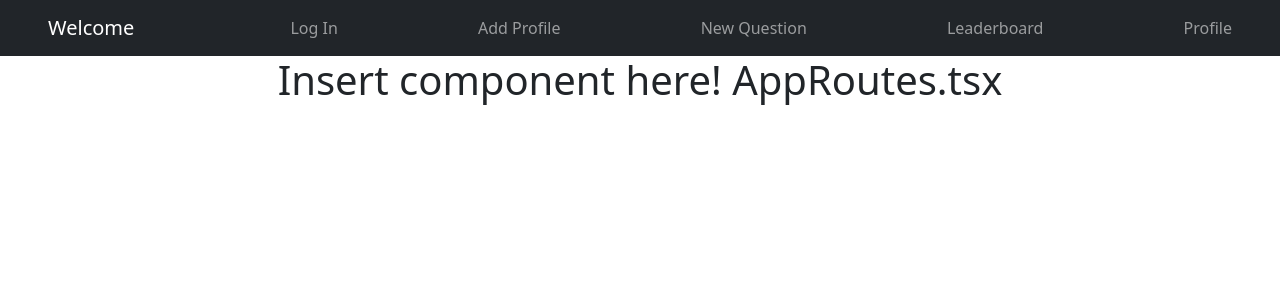
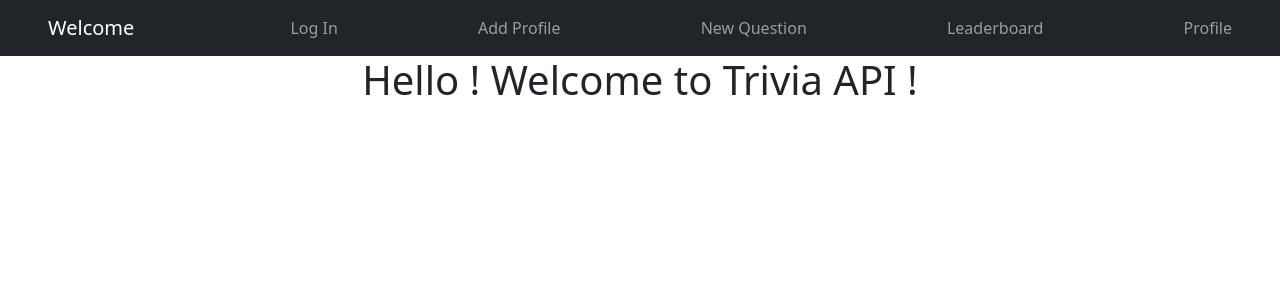
Before and after one commit to CGreenup/Project2-Trivia-Bird-Frontend, a React (Create React App) app: page / in a window 1280 px wide. Shown: the top 300 px of the page. Built offline with nearby package versions, Linux system fonts and the light colour scheme.

Commit message:
front page

```diff
--- a/src/router/AppRoutes.tsx
+++ b/src/router/AppRoutes.tsx
@@ -25,7 +25,7 @@ const AppRoutes:React.FC<unknown> = (props) =>{
             <Route exact path ='/' render = {() => {return(
                 <div className='container-fluid'>
                     <div className='row'>
-                        <h1 className='col-lg-12'>Insert component here! AppRoutes.tsx</h1>
+                        <h1 className='col-lg-12'>Hello ! Welcome to Trivia API !</h1>
                     </div>
                 </div>
             )}}/>
```
